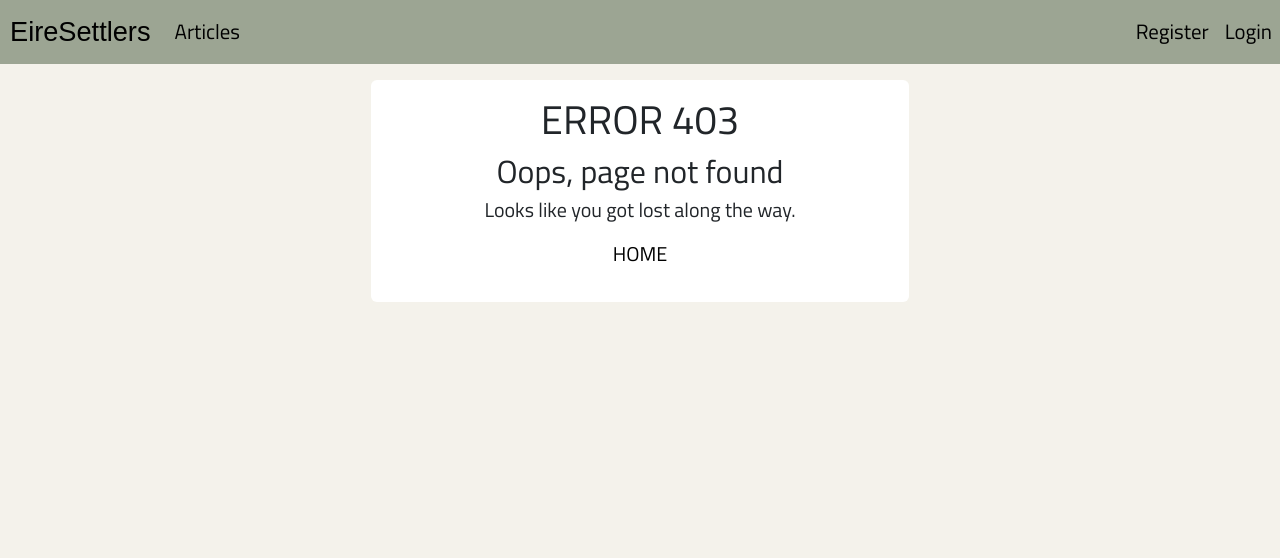
After one commit to tinobragaa/eire-settlers, a Django app: template templates/403.html in a window 1280 px wide. The commit adds this page. Shown: the top 558 px of the page. Run offline with Django 4.2, Linux system fonts and the light colour scheme; the template is opened without the code that fills it, so the values that code supplies are empty; some libraries are stand-ins or nearby versions; some web fonts are replaced.

Commit message:
Add: added error pages

```diff
--- /dev/null
+++ b/templates/403.html
@@ -0,0 +1,27 @@
+{% extends "base.html" %}
+
+{% load i18n %}
+{% load static %}
+
+{% block extra_title %} Error: 403 | Eire Settlers {% endblock %}
+
+{% block content %}
+
+<div class="container">
+  <div class="row h-100">
+    <div class="col col-lg-6 col-md-8 col-sm-12 m-auto text-center p-3">
+      <div class="card border-0">
+        <div class="card-body">
+            <h1 class="card-title logo-text">ERROR 403</h1>
+            <h2 class="card-title logo-text">Oops, page not found</h2>
+          <h5 class="card-text">Looks like you got lost along the way.</h5>
+          <h4>
+            <a href="{% url 'home' %}" class="sign-up-button btn btn-lg text-uppercase py-2">HOME</a>
+        </h4>
+        </div>
+      </div>
+    </div>
+  </div>
+</div>
+
+{% endblock %}
--- a/templates/index.html
+++ b/templates/index.html
@@ -68,10 +68,10 @@
     <nav aria-label="Page navigation">
         <ul class="pagination justify-content-center">
             {% if page_obj.has_previous %}
-            <li><a href="?page={{ page_obj.previous_page_number }}" class="page-link">&laquo; PREV </a></li>
+            <li><a href="?page={{ page_obj.previous_page_number }}" class="btn btn-one btn-primary btn-lg">&laquo; PREV </a></li>
             {% endif %}
             {% if page_obj.has_next %}
-            <li><a href="?page={{ page_obj.next_page_number }}" class="page-link"> NEXT &raquo;</a></li>
+            <li><a href="?page={{ page_obj.next_page_number }}" class="btn btn-one btn-primary btn-lg"> NEXT &raquo;</a></li>
 
             {% endif %}
         </ul>
```
Also changed, not shown: templates/404.html (added, +27 -0 lines), templates/500.html (added, +26 -0 lines), README.md.
